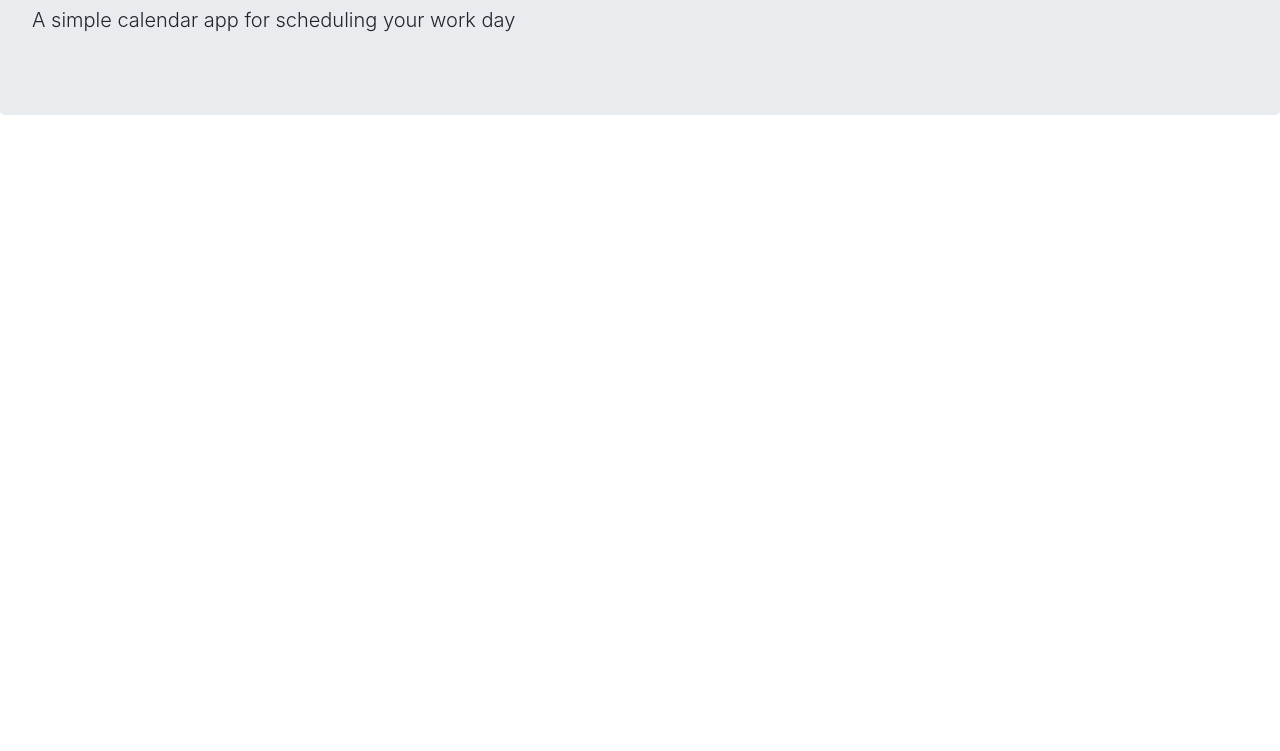
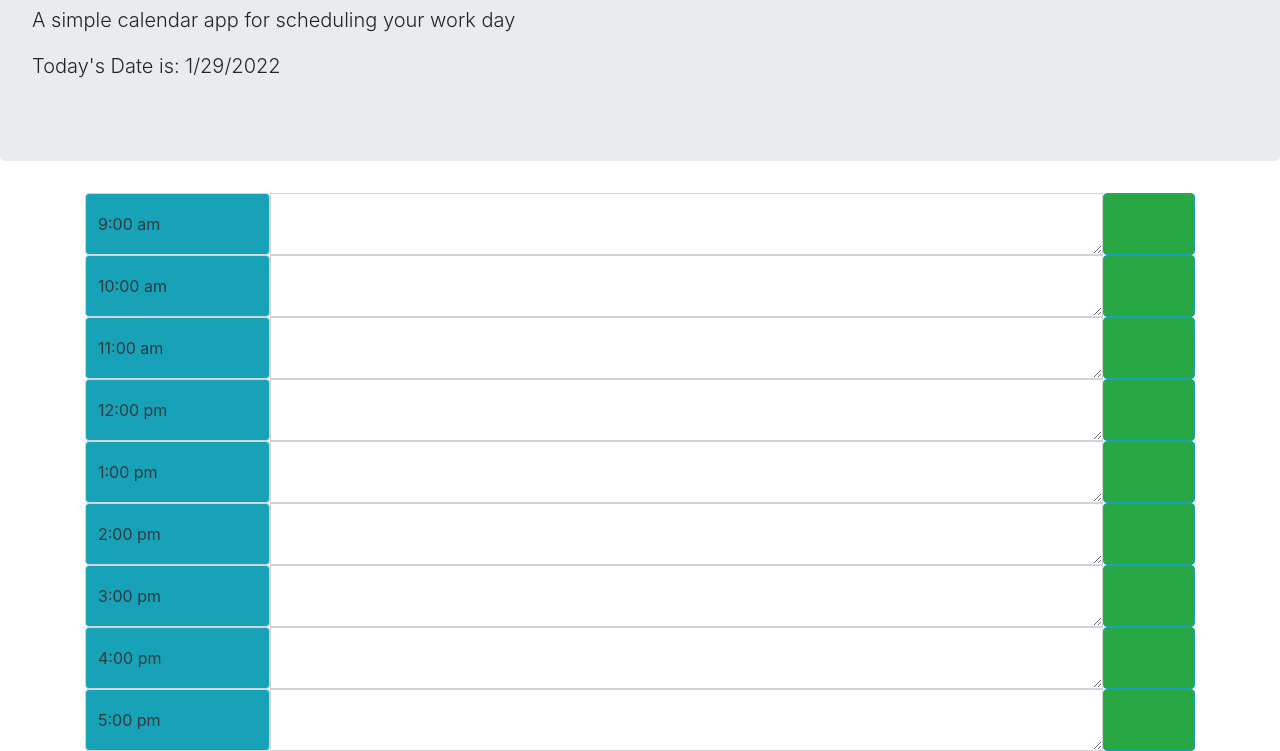
Before and after one commit to CJThom98/calendar, a plain HTML site: page index.html in a window 1280 px wide. Shown: the part 153-904 px from the top of the page. Before the commit the page ends 800 px from the top, so only its background shows below. Drawn offline with nearby package versions, Linux system fonts and the light colour scheme; files that its build step writes are made by us from their sources.

Commit message:
second try

```diff
--- a/assets/js/script.js
+++ b/assets/js/script.js
@@ -6,3 +6,12 @@ var date = (today.getMonth()+1)+"/"+today.getDate()+"/"+today.getFullYear();
 var currentDate = "Today's Date is: " + date;
 
 document.getElementById("currentDay").innerHTML = currentDate;
+
+var newTime = new Date();
+var thisHour = newTime.getHours();
+console.log(thisHour);
+
+var loadEvents = function () {
+    var event9 = (localStorage.getItem("event9"));
+    var event10 = (localStorage.getItem("event10"));
+}
--- a/index.html
+++ b/index.html
@@ -4,20 +4,10 @@
     <meta charset="UTF-8" />
     <meta name="viewport" content="width=device-width, initial-scale=1.0" />
     <meta http-equiv="X-UA-Compatible" content="ie=edge" />
+    <link rel="stylesheet" href="https://stackpath.bootstrapcdn.com/bootstrap/4.3.1/css/bootstrap.min.css" />
     <link
-      rel="stylesheet"
-      href="https://stackpath.bootstrapcdn.com/bootstrap/4.3.1/css/bootstrap.min.css"
-    />
-    <link
-      rel="stylesheet"
-      href="https://use.fontawesome.com/releases/v5.8.1/css/all.css"
-      integrity="sha384-50oBUHEmvpQ+1lW4y57PTFmhCaXp0ML5d60M1M7uH2+nqUivzIebhndOJK28anvf"
-      crossorigin="anonymous"
-    />
-    <link
-      href="https://fonts.googleapis.com/css?family=Open+Sans&display=swap"
-      rel="stylesheet"
-    />
+      rel="stylesheet" href="https://use.fontawesome.com/releases/v5.8.1/css/all.css" integrity="sha384-50oBUHEmvpQ+1lW4y57PTFmhCaXp0ML5d60M1M7uH2+nqUivzIebhndOJK28anvf" crossorigin="anonymous" />
+    <link href="https://fonts.googleapis.com/css?family=Open+Sans&display=swap" rel="stylesheet" />
     <link rel="stylesheet" href="style.css" />
     <title>Work Day Scheduler</title>
   </head>
@@ -29,10 +19,84 @@
       <p id="currentDay" class="lead"></p>
     </header>
     <div class="container">
-      <!-- Timeblocks go here -->
+
+      <div class="row">
+        <div class="col-12 col-x1 input-group">
+          <span data-date="9" class="col-2 input-group-text bg-info text-dark">9:00 am</span>
+          <textarea id="9" class="area-color task-log col-9 form-control" aria-label="With textarea"></textarea>
+          <button class="btn btn-info col-1 bg-success" type="button" id=""></button>
+        </div>
+      </div>
+
+      <div class="row">
+        <div class="col-12 col-x1 input-group">
+          <span data-date="10" class="col-2 input-group-text bg-info text-dark">10:00 am</span>
+          <textarea id="10" class="area-color task-log col-9 form-control" aria-label="With textarea"></textarea>
+          <button class="btn btn-info col-1 bg-success" type="button" id=""></button>
+        </div>
+      </div>
+
+      <div class="row">
+        <div class="col-12 col-x1 input-group">
+          <span data-date="11" class="col-2 input-group-text bg-info text-dark">11:00 am</span>
+          <textarea id="11" class="area-color task-log col-9 form-control" aria-label="With textarea"></textarea>
+          <button class="btn btn-info col-1 bg-success" type="button" id=""></button>
+        </div>
+      </div>
+
+      <div class="row">
+        <div class="col-12 col-x1 input-group">
+          <span data-date="12" class="col-2 input-group-text bg-info text-dark">12:00 pm</span>
+          <textarea id="12" class="area-color task-log col-9 form-control" aria-label="With textarea"></textarea>
+          <button class="btn btn-info col-1 bg-success" type="button" id=""></button>
+        </div>
+      </div>
+
+      <div class="row">
+        <div class="col-12 col-x1 input-group">
+          <span data-date="1" class="col-2 input-group-text bg-info text-dark">1:00 pm</span>
+          <textarea id="13" class="area-color task-log col-9 form-control" aria-label="With textarea"></textarea>
+          <button class="btn btn-info col-1 bg-success" type="button" id=""></button>
+        </div>
+      </div>
+
+      <div class="row">
+        <div class="col-12 col-x1 input-group">
+          <span data-date="2" class="col-2 input-group-text bg-info text-dark">2:00 pm</span>
+          <textarea id="14" class="area-color task-log col-9 form-control" aria-label="With textarea"></textarea>
+          <button class="btn btn-info col-1 bg-success" type="button" id=""></button>
+        </div>
+      </div>
+
+      <div class="row">
+        <div class="col-12 col-x1 input-group">
+          <span data-date="3" class="col-2 input-group-text bg-info text-dark">3:00 pm</span>
+          <textarea id="15" class="area-color task-log col-9 form-control" aria-label="With textarea"></textarea>
+          <button class="btn btn-info col-1 bg-success" type="button" id=""></button>
+        </div>
+      </div>
+
+      <div class="row">
+        <div class="col-12 col-x1 input-group">
+          <span data-date="4" class="col-2 input-group-text bg-info text-dark">4:00 pm</span>
+          <textarea id="16" class="area-color task-log col-9 form-control" aria-label="With textarea"></textarea>
+          <button class="btn btn-info col-1 bg-success" type="button" id=""></button>
+        </div>
+      </div>
+
+      <div class="row">
+        <div class="col-12 col-x1 input-group">
+          <span data-date="5" class="col-2 input-group-text bg-info text-dark">5:00 pm</span>
+          <textarea id="17" class="area-color task-log col-9 form-control" aria-label="With textarea"></textarea>
+          <button class="btn btn-info col-1 bg-success" type="button" id=""></button>
+        </div>
+      </div>
+
+
     </div>
 
     <script src="https://code.jquery.com/jquery-3.4.1.min.js"></script>
     <script src="https://cdnjs.cloudflare.com/ajax/libs/moment.js/2.24.0/moment.min.js"></script>
+    <script src="./assets/js/script.js"></script>
   </body>
 </html>
```
